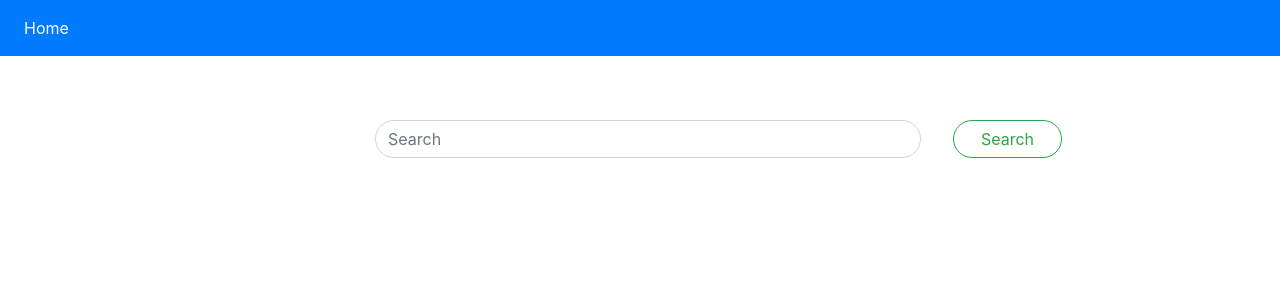
After one commit to omarbassam88/craigslist_clone, a Django app: template templates/my_app/new_search.html in a window 1280 px wide. The commit adds this page. Shown: the top 300 px of the page. Run offline with Django 3.2, Linux system fonts and the light colour scheme; the template is opened without the code that fills it, so the values that code supplies are empty; some libraries are stand-ins or nearby versions.

Commit message:
Added Search requests

```diff
--- a/my_app/urls.py
+++ b/my_app/urls.py
@@ -4,5 +4,6 @@ from . import views
 
 urlpatterns = [
     path('',views.home, name='home'),
+    path('new_search/',views.new_search, name='new_search'),
     path('admin/', admin.site.urls),
 ]
--- a/my_app/views.py
+++ b/my_app/views.py
@@ -3,3 +3,6 @@ from django.shortcuts import render
 # Create your views here.
 def home(request):
     return render(request,'layout.html')
+
+def new_search(request):
+    return render(request,'my_app/new_search.html')
--- a/templates/layout.html
+++ b/templates/layout.html
@@ -1,20 +1,65 @@
-<!doctype html>
+<!DOCTYPE html>
 <html lang="en">
   <head>
     <title>Title</title>
     <!-- Required meta tags -->
-    <meta charset="utf-8">
-    <meta name="viewport" content="width=device-width, initial-scale=1, shrink-to-fit=no">
+    <meta charset="utf-8" />
+    <meta
+      name="viewport"
+      content="width=device-width, initial-scale=1, shrink-to-fit=no"
+    />
 
     <!-- Bootstrap CSS -->
-    <link rel="stylesheet" href="https://stackpath.bootstrapcdn.com/bootstrap/4.3.1/css/bootstrap.min.css" integrity="sha384-ggOyR0iXCbMQv3Xipma34MD+dH/1fQ784/j6cY/iJTQUOhcWr7x9JvoRxT2MZw1T" crossorigin="anonymous">
+    <link
+      rel="stylesheet"
+      href="https://stackpath.bootstrapcdn.com/bootstrap/4.3.1/css/bootstrap.min.css"
+      integrity="sha384-ggOyR0iXCbMQv3Xipma34MD+dH/1fQ784/j6cY/iJTQUOhcWr7x9JvoRxT2MZw1T"
+      crossorigin="anonymous"
+    />
+    <link rel="stylesheet" href="./static/css/style.css" />
   </head>
   <body>
+    <nav class="navbar navbar-expand-sm navbar-dark bg-primary">
+      <button
+        class="navbar-toggler d-lg-none"
+        type="button"
+        data-toggle="collapse"
+        data-target="#collapsibleNavId"
+        aria-controls="collapsibleNavId"
+        aria-expanded="false"
+        aria-label="Toggle navigation"
+      ></button>
+      <div class="collapse navbar-collapse" id="collapsibleNavId">
+        <ul class="navbar-nav mr-auto mt-2 mt-lg-0">
+          <li class="nav-item active">
+            <a class="nav-link" href="/"
+              >Home <span class="sr-only">(current)</span></a
+            >
+          </li>
+        </ul>
+      </div>
+    </nav>
+    <!-- Search Bar -->
 
+    {% block content %}
+
+    {% endblock content %}
     <!-- Optional JavaScript -->
     <!-- jQuery first, then Popper.js, then Bootstrap JS -->
-    <script src="https://code.jquery.com/jquery-3.3.1.slim.min.js" integrity="sha384-q8i/X+965DzO0rT7abK41JStQIAqVgRVzpbzo5smXKp4YfRvH+8abtTE1Pi6jizo" crossorigin="anonymous"></script>
-    <script src="https://cdnjs.cloudflare.com/ajax/libs/popper.js/1.14.7/umd/popper.min.js" integrity="sha384-UO2eT0CpHqdSJQ6hJty5KVphtPhzWj9WO1clHTMGa3JDZwrnQq4sF86dIHNDz0W1" crossorigin="anonymous"></script>
-    <script src="https://stackpath.bootstrapcdn.com/bootstrap/4.3.1/js/bootstrap.min.js" integrity="sha384-JjSmVgyd0p3pXB1rRibZUAYoIIy6OrQ6VrjIEaFf/nJGzIxFDsf4x0xIM+B07jRM" crossorigin="anonymous"></script>
+    <script
+      src="https://code.jquery.com/jquery-3.3.1.slim.min.js"
+      integrity="sha384-q8i/X+965DzO0rT7abK41JStQIAqVgRVzpbzo5smXKp4YfRvH+8abtTE1Pi6jizo"
+      crossorigin="anonymous"
+    ></script>
+    <script
+      src="https://cdnjs.cloudflare.com/ajax/libs/popper.js/1.14.7/umd/popper.min.js"
+      integrity="sha384-UO2eT0CpHqdSJQ6hJty5KVphtPhzWj9WO1clHTMGa3JDZwrnQq4sF86dIHNDz0W1"
+      crossorigin="anonymous"
+    ></script>
+    <script
+      src="https://stackpath.bootstrapcdn.com/bootstrap/4.3.1/js/bootstrap.min.js"
+      integrity="sha384-JjSmVgyd0p3pXB1rRibZUAYoIIy6OrQ6VrjIEaFf/nJGzIxFDsf4x0xIM+B07jRM"
+      crossorigin="anonymous"
+    ></script>
   </body>
 </html>
--- /dev/null
+++ b/templates/my_app/new_search.html
@@ -0,0 +1,26 @@
+{% extends 'layout.html' %} {% block content %}
+
+<div class="mt-5">
+  <form
+    class="row justify-content-center"
+    action="{% url 'new_search' %}"
+    method="post"
+  >
+    {% csrf_token %}
+    <div class="col-1 m-4"></div>
+    <input
+      class="form-control col-5 rounded-pill m-3"
+      type="text"
+      name="search"
+      placeholder="Search"
+    />
+    <button
+      class="btn btn-outline-success rounded-pill m-3 col-1"
+      type="submit" name="submit"
+    >
+      Search
+    </button>
+  </form>
+</div>
+
+{% endblock content %}
```
